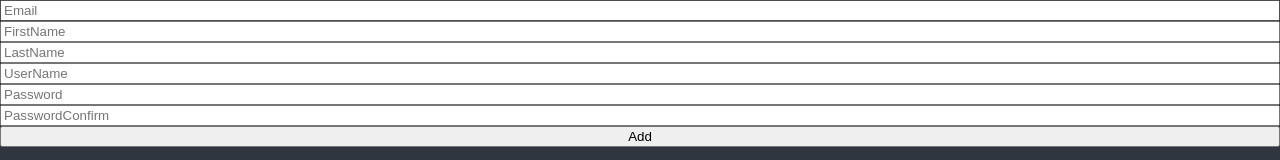
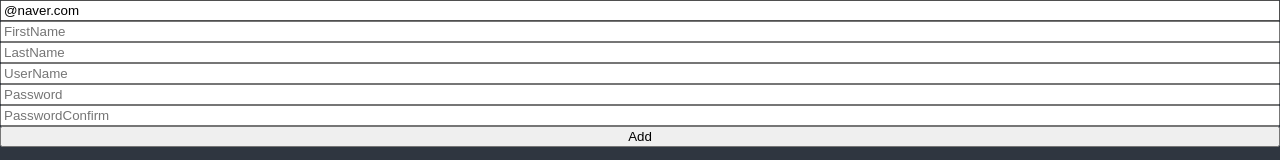
Before and after one commit to jiiiiiaiiiii/react__todo-list, a React (Create React App) app: page / in a window 1280 px wide. Shown: the top 160 px of the page. Built offline with nearby package versions, Linux system fonts and the light colour scheme.

Commit message:
Form Errors: formState: {errors} 활용
# 정규표현식: ^ 문장의 시작, + 하나 또는 하나이상
- ex) /^[A-Za-z0-9._%+-]+@naver.com$/

```diff
--- a/src/ToDoList.tsx
+++ b/src/ToDoList.tsx
@@ -30,29 +30,53 @@ import { useForm } from 'react-hook-form';
 } */
 
 
+interface IForm {
+	email: string;
+	FirstName: string;
+	LastName: string;
+	UserName: string;
+	Password: string;
+	PasswordConfirm: string;
+}
+
 function ToDoList() {
-	const {register, handleSubmit, formState} = useForm();	// watch: input값의 변화
+	const {register, handleSubmit, formState: {errors}} = useForm<IForm>({
+		defaultValues: {
+			email: '@naver.com',
+		}
+	});
 	const onValid = (data: any) => {
 		console.log(data);
 	}
-	console.log(formState.errors); // 각 input의 유효성 error 확인
+	console.log(errors); // 각 input의 유효성 error 확인
 
 	return (
 		<div>
 			<form style={{display: 'flex', flexDirection: 'column'}} onSubmit={handleSubmit(onValid)}>
-				<input {...register('Email', {required: true})} placeholder='Email' />
-				<input {...register('FirstName', {required: true})} placeholder='FirstName' />
-				<input {...register('LastName', {required: true})} placeholder='LastName' />
-				<input {...register('UserName', {required: true, minLength: 5})} placeholder='UserName' />
-				<input {...register('Password', {required: true, minLength: 10})} placeholder='Password' />
-				<input
-					{...register('PasswordConfirm', {
+				<input {...register('email', {
+					required: 'Email is required',
+					pattern: {
+						value: /^[A-Za-z0-9._%+-]+@naver.com$/,
+						message: 'Only naver.com emails allowed'}
+					}
+				)} placeholder='Email' />
+				<span>{errors?.email?.message as string}</span>
+				<input {...register('FirstName', {required: 'required'})} placeholder='FirstName' />
+				<span>{errors?.FirstName?.message as string}</span>
+				<input {...register('LastName', {required: 'required'})} placeholder='LastName' />
+				<span>{errors?.LastName?.message as string}</span>
+				<input {...register('UserName', {required: 'required', minLength: 5})} placeholder='UserName' />
+				<span>{errors?.UserName?.message as string}</span>
+				<input {...register('Password', {required: 'required', minLength: 10})} placeholder='Password' />
+				<span>{errors?.Password?.message as string}</span>
+				<input {...register('PasswordConfirm', {
 					required: 'Password is required',
 					minLength: {
 						value: 5,
 						message: 'Your password is too short'
 					},
 				})} placeholder='PasswordConfirm' />
+				<span>{errors?.PasswordConfirm?.message as string}</span>
 				<button>Add</button>
 			</form>
 		</div>
```
Lines whose indentation alone changed are shown as unchanged.
